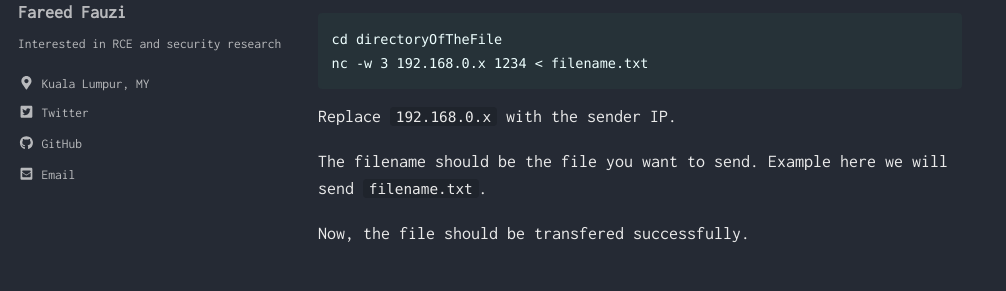
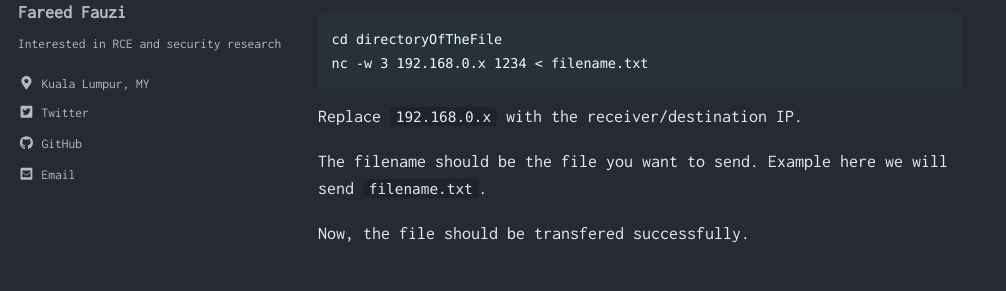
Before and after one commit to spiritedwolf/fareedfauzi.github.io, a Jekyll site: the page built from _posts/2020-03-18-File-transfer-using-netcat.md, in a window 1280 px wide and 900 px high, scrolled down 594 px. Shown: the part 153-444 px from the top of the window, without its empty margins (0-1006 px from the left). Built offline with Jekyll 4.4.1, drawn with Linux system fonts in a browser that asks for light colours; cached includes are drawn as plain includes.

Commit message:
Update 2020-03-18-File-transfer-using-netcat.md

````diff
--- a/_posts/2020-03-18-File-transfer-using-netcat.md
+++ b/_posts/2020-03-18-File-transfer-using-netcat.md
@@ -25,7 +25,7 @@ After that, in the sender machine:
 cd directoryOfTheFile
 nc -w 3 192.168.0.x 1234 < filename.txt
 ```
-Replace ``192.168.0.x`` with the sender IP.
+Replace ``192.168.0.x`` with the receiver/destination IP.
 
 The filename should be the file you want to send. Example here we will send ``filename.txt``.
 
````
